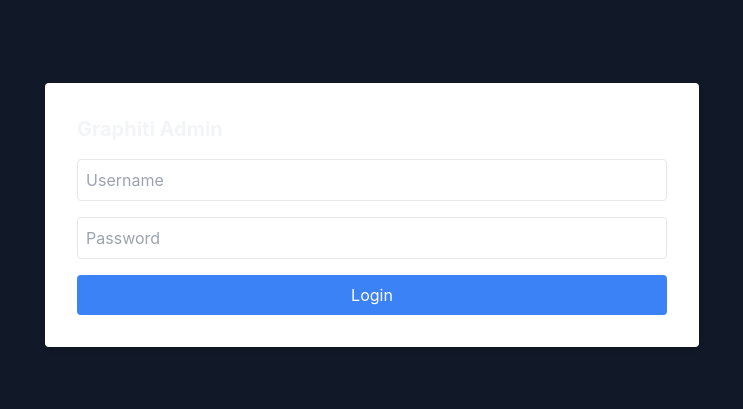
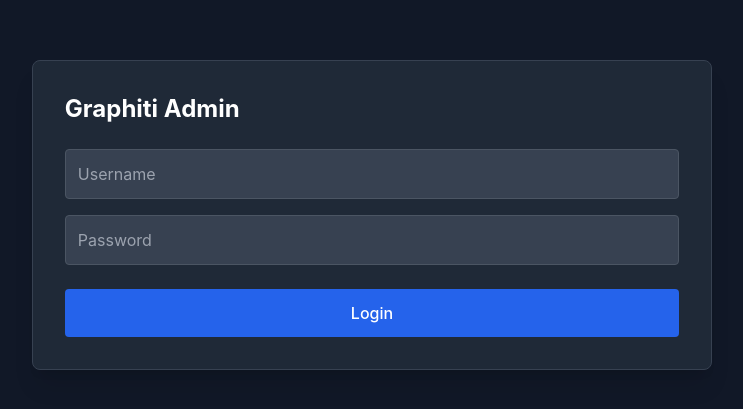
Before and after one commit to GoGoButters/Graphiti_Awesome_Memory, a React (Vite) app in the folder frontend/: page /login in a window 1280 px wide. Shown: the part 185-594 px from the top of the page, without its empty margins (268-1011 px from the left). Built offline with nearby package versions, Linux system fonts and the light colour scheme; no server answers.

Commit message:
feat: Add dark theme to login page

```diff
--- a/frontend/src/pages/Login.tsx
+++ b/frontend/src/pages/Login.tsx
@@ -27,23 +27,23 @@ export default function Login() {
     };
 
     return (
-        <div className="flex items-center justify-center h-screen">
-            <form onSubmit={handleLogin} className="p-8 bg-white rounded shadow-md">
-                <h1 className="mb-4 text-xl font-bold">Graphiti Admin</h1>
+        <div className="flex items-center justify-center h-screen bg-gray-900">
+            <form onSubmit={handleLogin} className="p-8 bg-gray-800 rounded-lg shadow-xl border border-gray-700">
+                <h1 className="mb-6 text-2xl font-bold text-white">Graphiti Admin</h1>
                 <input
-                    className="w-full p-2 mb-4 border rounded"
+                    className="w-full p-3 mb-4 bg-gray-700 border border-gray-600 rounded text-white placeholder-gray-400 focus:outline-none focus:ring-2 focus:ring-blue-500"
                     placeholder="Username"
                     value={username}
                     onChange={e => setUsername(e.target.value)}
                 />
                 <input
-                    className="w-full p-2 mb-4 border rounded"
+                    className="w-full p-3 mb-6 bg-gray-700 border border-gray-600 rounded text-white placeholder-gray-400 focus:outline-none focus:ring-2 focus:ring-blue-500"
                     type="password"
                     placeholder="Password"
                     value={password}
                     onChange={e => setPassword(e.target.value)}
                 />
-                <button className="w-full p-2 text-white bg-blue-500 rounded">Login</button>
+                <button className="w-full p-3 text-white bg-blue-600 rounded hover:bg-blue-700 transition-colors font-medium">Login</button>
             </form>
         </div>
     );
```
